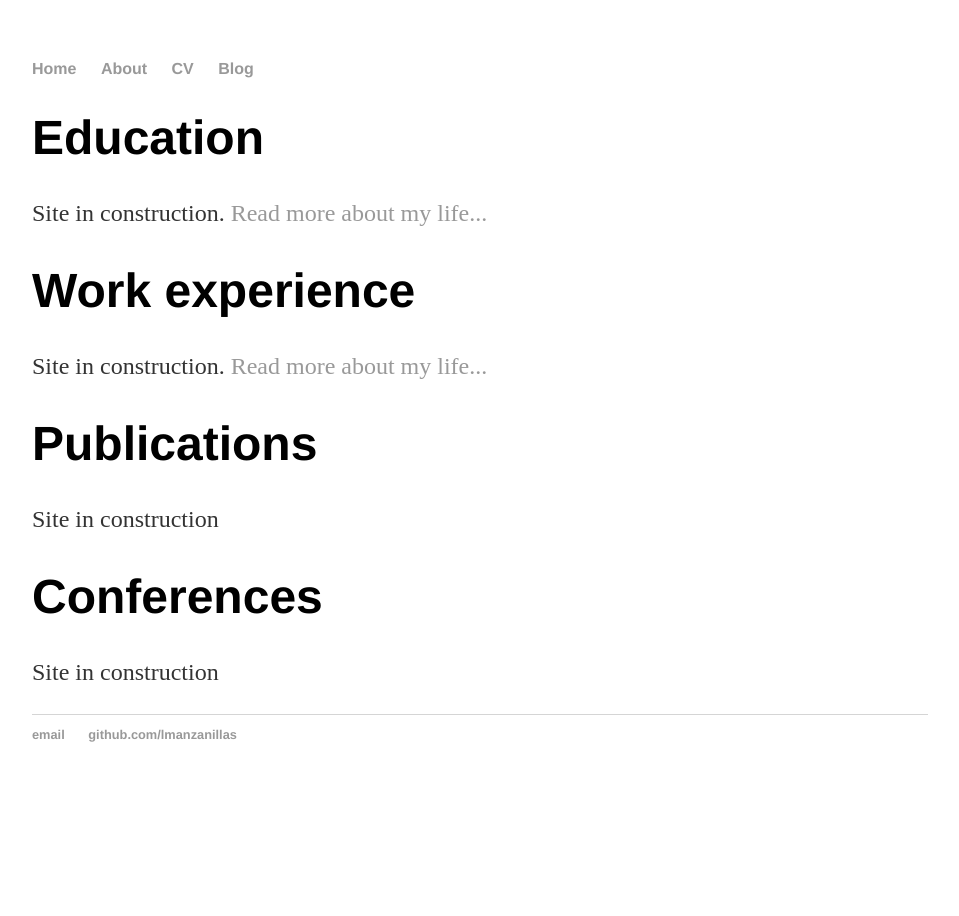
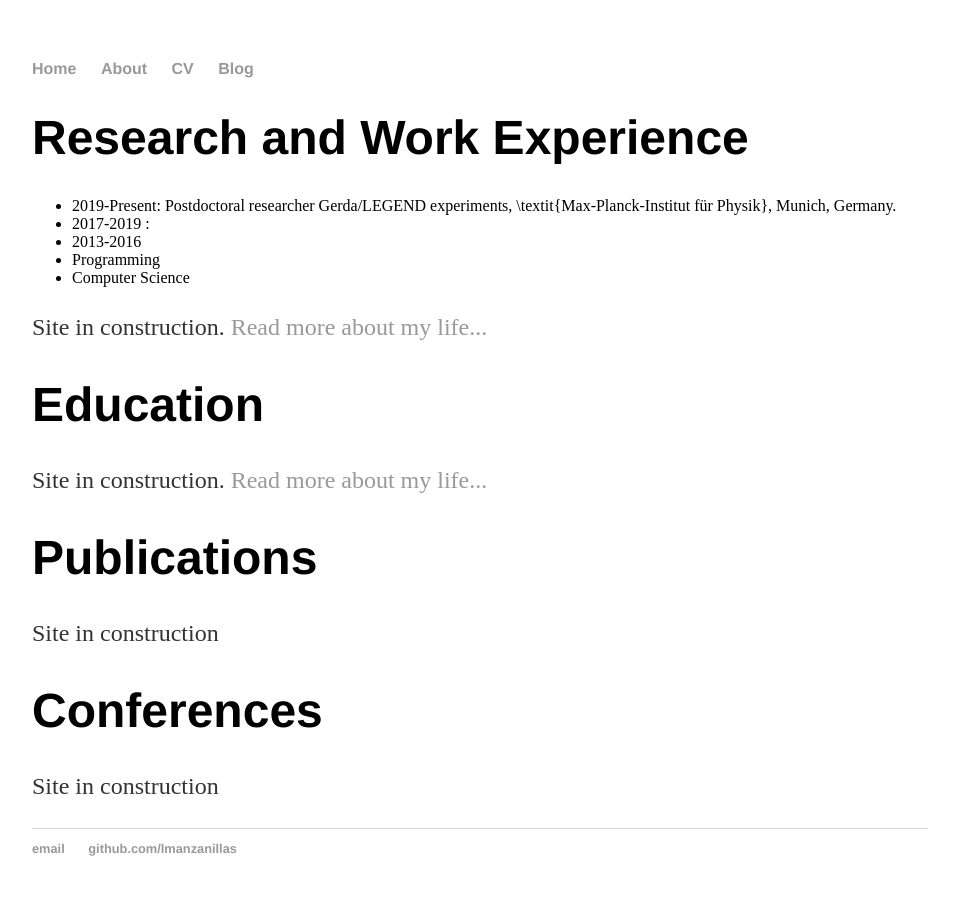
Before and after one commit to lmanzanillas/lmanzanillas.github.io, a Jekyll site: the page built from cv/index.html, in a window 1280 px wide. Shown: the whole page, without its empty margins (160-1119 px from the left). Built offline with Jekyll 4.4.1, drawn with Linux system fonts in a browser that asks for light colours.

Commit message:
Update index.html

```diff
--- a/cv/index.html
+++ b/cv/index.html
@@ -3,12 +3,19 @@ layout: default
 title: Luis Manzanillas, PhD
 ---
 <div class="blurb">
-	<h1>Education</h1>
+	<h1>Research and Work Experience</h1>
+	<ul>
+   	<li>2019-Present: Postdoctoral researcher Gerda/LEGEND experiments, \textit{Max-Planck-Institut für Physik}, Munich, Germany.</li>
+    	<li>2017-2019 : </li>
+    	<li>2013-2016</li>
+    	<li>Programming</li>
+    	<li>Computer Science</li>
+  	</ul>
 	<p>Site in construction. <a href="/about">Read more about my life...</a></p>
 
 </div><!-- /.blurb -->
 <div class="blurb">
-	<h1>Work experience</h1>
+	<h1>Education</h1>
 	<p>Site in construction. <a href="/about">Read more about my life...</a></p>
 
 </div><!-- /.blurb -->
```
